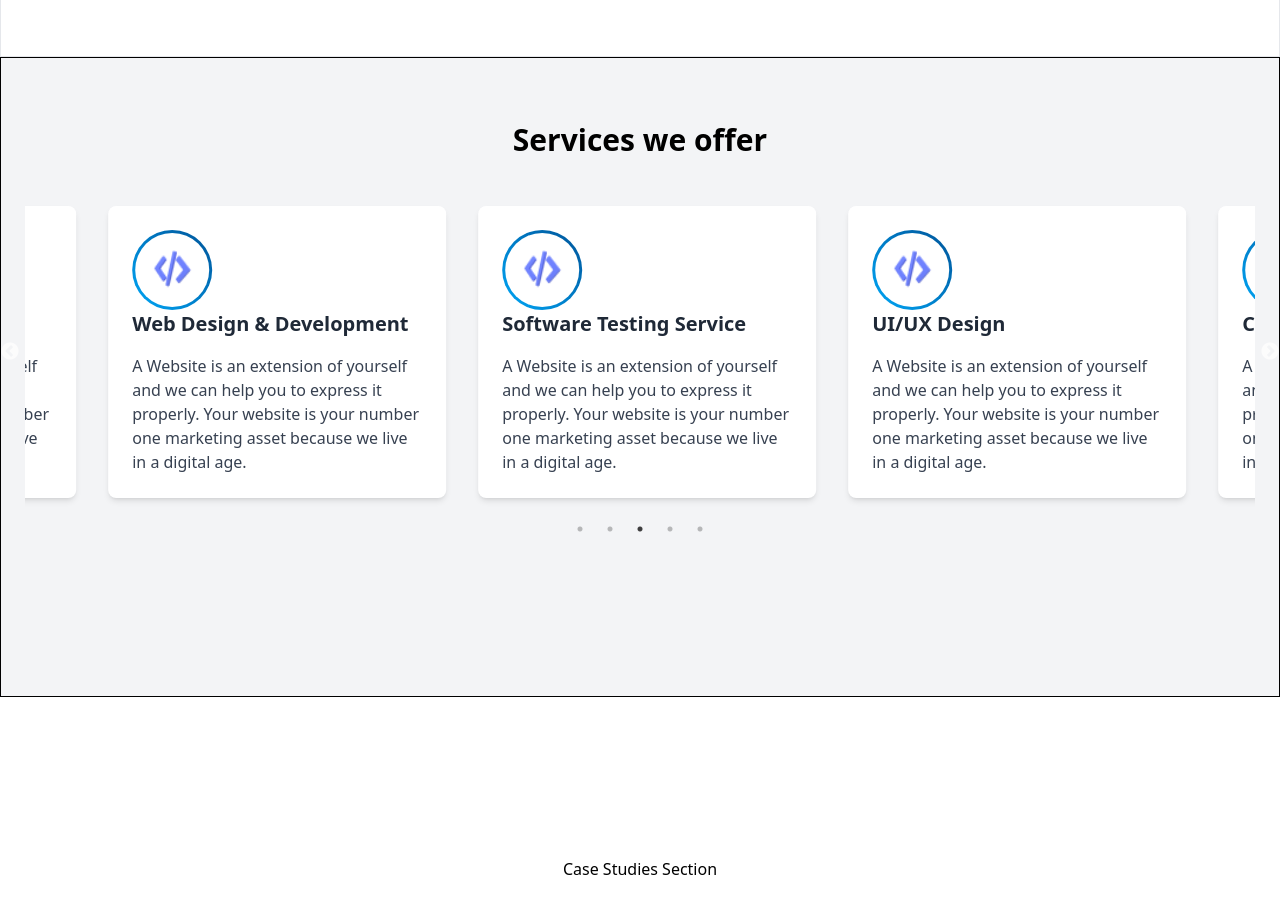
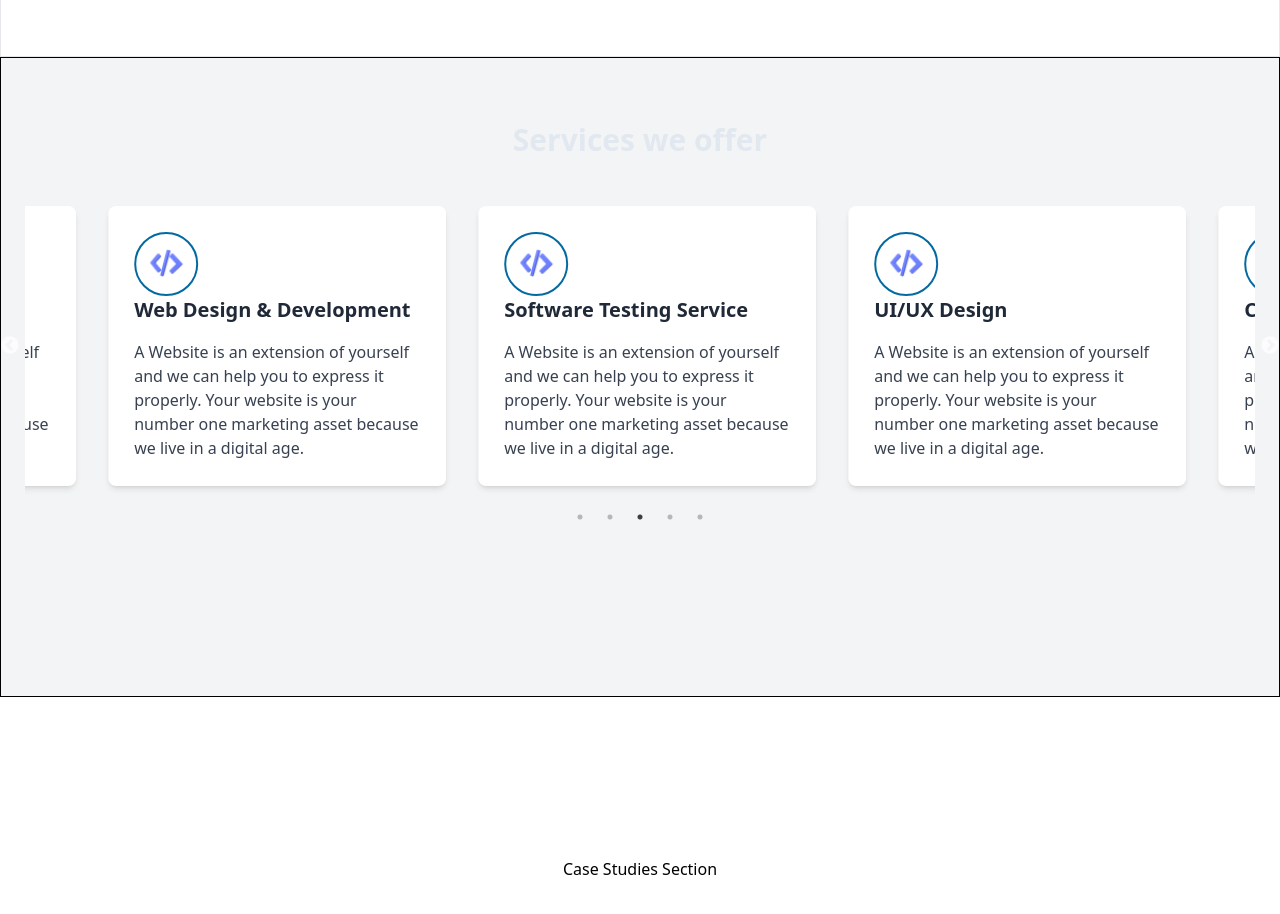
Before and after one commit to nitishdeshmukh/website, a React (Vite) app: page / in a window 1280 px wide. Shown: the part 820-1734 px from the top of the page. Built offline with nearby package versions, Linux system fonts and the light colour scheme.

Commit message:
Fix carousel in the services section

```diff
--- a/src/components/Carousel/Carousel.jsx
+++ b/src/components/Carousel/Carousel.jsx
@@ -14,8 +14,6 @@ const Carousel = () => {
     slidesToScroll: 1,
     autoplay: true,
     autoplaySpeed: 3000,
-    // nextArrow: false,
-    // prevArrow: false,
     responsive: [
       {
         breakpoint: 1024,
@@ -60,14 +58,14 @@ const Carousel = () => {
   return (
     <div className="w-full h-[80vh] bg-gray-100 py-16 border border-black">
       <div className="max-w-7xl mx-auto px-6">
-        <h2 className="text-3xl font-bold text-center mb-8">Services we offer</h2>
+        <h2 className="text-3xl font-bold text-center text-slate-200 mb-8">Services we offer</h2>
         <Slider {...settings}>
           {cards.map((card, index) => (
-            <div key={index} className="p-4">
-              <div className="h-full bg-white shadow-md rounded-lg p-6 flex flex-col justify-between transform hover:-translate-y-2 transition duration-300">
-                <div className="w-20 h-20 rounded-full bg-custom-gradient p-[3px]">
+            <div key={index} className="p-4 group">
+              <div className="h-full bg-white shadow-md rounded-lg p-6 flex flex-col justify-between transform hover:translate-y-3 transition duration-300 border-2 border-transparent group-hover:border-sky-700">
+                <div className="w-16 h-16 rounded-full bg-white p-[2px] border-2 border-sky-700">
                   <div className="flex items-center justify-center w-full h-full bg-white rounded-full">
-                    <img src="Code_logo.png" alt="Logo" className="w-10 h-12 rounded-full" />
+                    <img src="Code_logo.png" alt="Logo" className="w-9 h-9" />
                   </div>
                 </div>
                 <h3 className="text-xl font-semibold mb-4 text-gray-800">{card.title}</h3>
--- a/tailwind.config.js
+++ b/tailwind.config.js
@@ -9,8 +9,8 @@ export default {
         backgroundImage: {
           'custom-gradient': 'linear-gradient(225deg, #005398 0%, #00A7F7 100%)',
         },
-        borderImage: {
-          'custom-gradient': 'linear-gradient(225deg, #005398 0%, #00A7F7 100%)',
+        borderGradient: {
+          'gradient': 'linear-gradient(225deg, #005398 0%, #00A7F7 100%)',
         },
       },
   },
```
